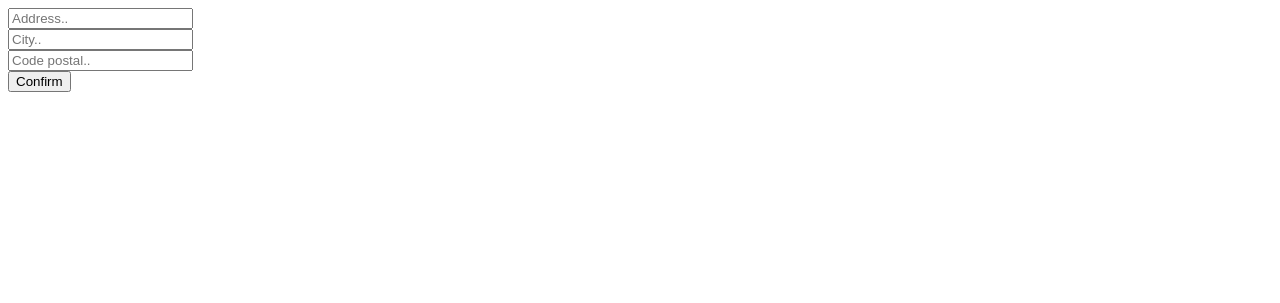
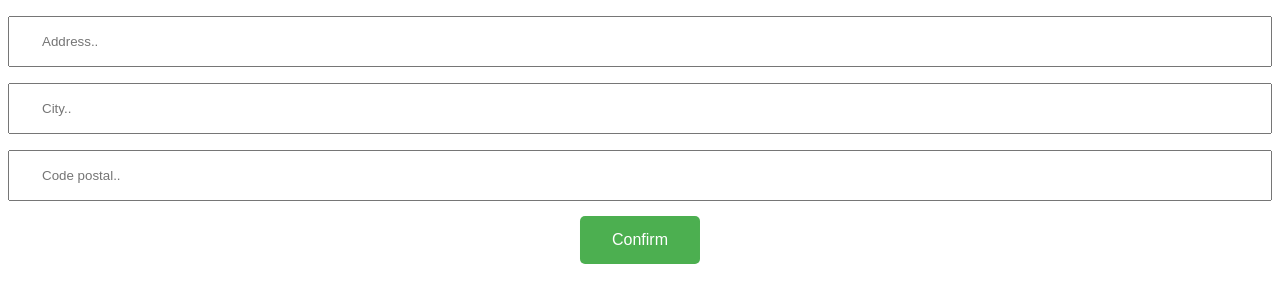
Before and after one commit to Max33270/PHP-E-CommerceWebsite, a PHP site: page /cart/validate/index.php in a window 1280 px wide. Shown: the top 303 px of the page. Run offline with PHP 8.4, Linux system fonts and the light colour scheme.

Commit message:
remove unecessary checkout_page and added css for cart_validate added

```diff
--- a/cart/validate/index.php
+++ b/cart/validate/index.php
@@ -41,14 +41,15 @@ if(isset($_POST['address']) && isset($_POST['city']) && isset($_POST['postal']))
     <meta charset="UTF-8">
     <meta http-equiv="X-UA-Compatible" content="IE=edge">
     <meta name="viewport" content="width=device-width, initial-scale=1.0">
+    <link rel="stylesheet" href="../../styles/cart_validate.css">
     <title>Validate</title>
 </head>
 <body>
     <form action="#" method="post">
-        <div><input type="text" placeholder="Address.." name="address" required></input></div>
-        <div><input type="text" placeholder="City.." name="city" required></input></div>
-        <div><input type="text" placeholder="Code postal.." name="postal" required></input></div>
-        <div><input type="submit" value="Confirm"></div>
+        <div><input type="text" placeholder="Address.." class="address" required></input></div>
+        <div><input type="text" placeholder="City.." class="city" required></input></div>
+        <div><input type="text" placeholder="Code postal.." class="postal" required></input></div>
+        <div><input type="submit" value="Confirm" class="validate_cart"></div>
     </form>
 
 </body>
--- /dev/null
+++ b/styles/cart_validate.css
@@ -0,0 +1,41 @@
+.address {
+    width: 100%;
+    padding: 12px 20px;
+    margin: 8px 0;
+    box-sizing: border-box;
+    padding: 16px 32px;
+}
+
+.city {
+    width: 100%;
+    padding: 12px 20px;
+    margin: 8px 0;
+    box-sizing: border-box;
+    padding: 16px 32px;
+}
+
+.postal {
+    width: 100%;
+    padding: 12px 20px;
+    margin: 8px 0;
+    box-sizing: border-box;
+    padding: 16px 32px;
+}
+
+.validate_cart {
+    background-color: #4CAF50;
+    border: none;
+    color: white;
+    padding: 15px 32px;
+    text-align: center;
+    text-decoration: none;
+    display: inline-block;
+    font-size: 16px;
+    position: absolute;
+    top: 30%;
+    left: 50%;
+    transform: translate(-50%, -50%);
+    -ms-transform: translate(-50%, -50%);
+    cursor: pointer;
+    border-radius: 5px;
+}
```
Also changed, not shown: checkout_page.php (deleted, +0 -32 lines), styles/checkout.css (deleted, +0 -56 lines).
